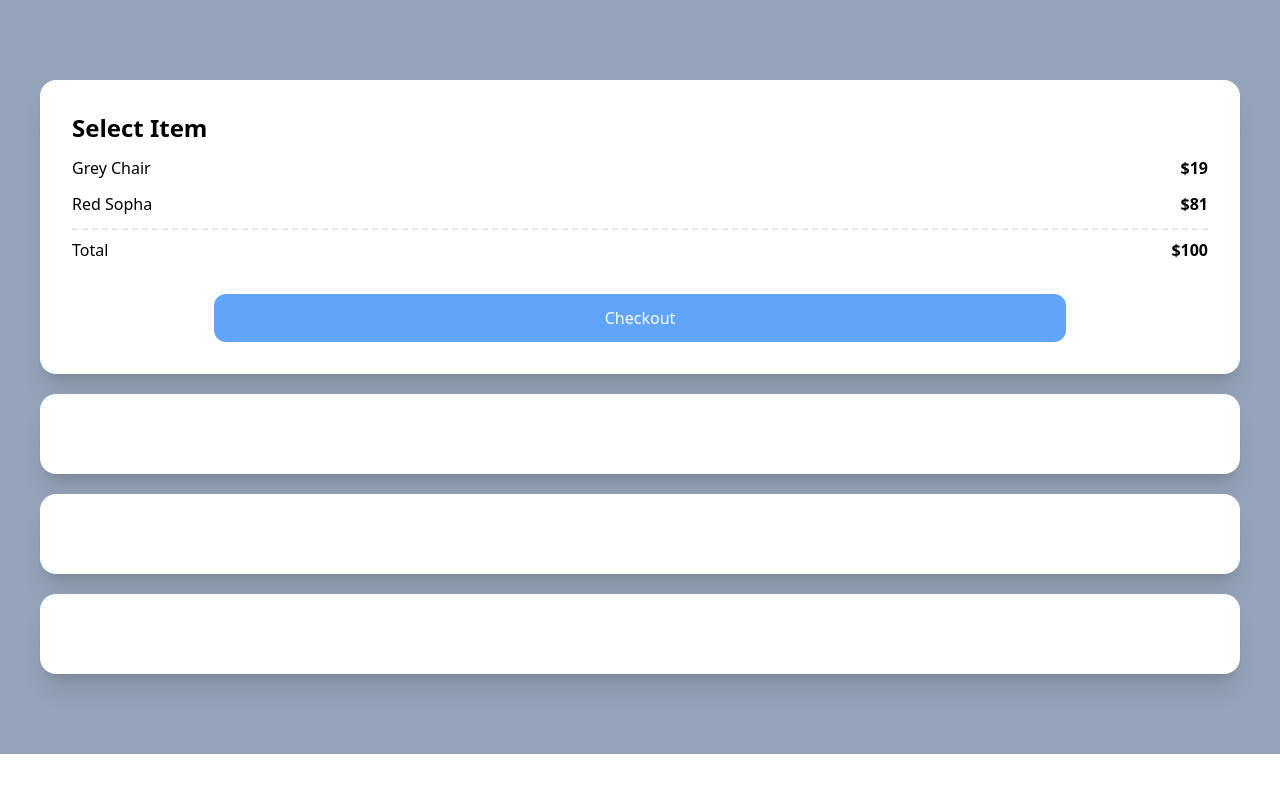
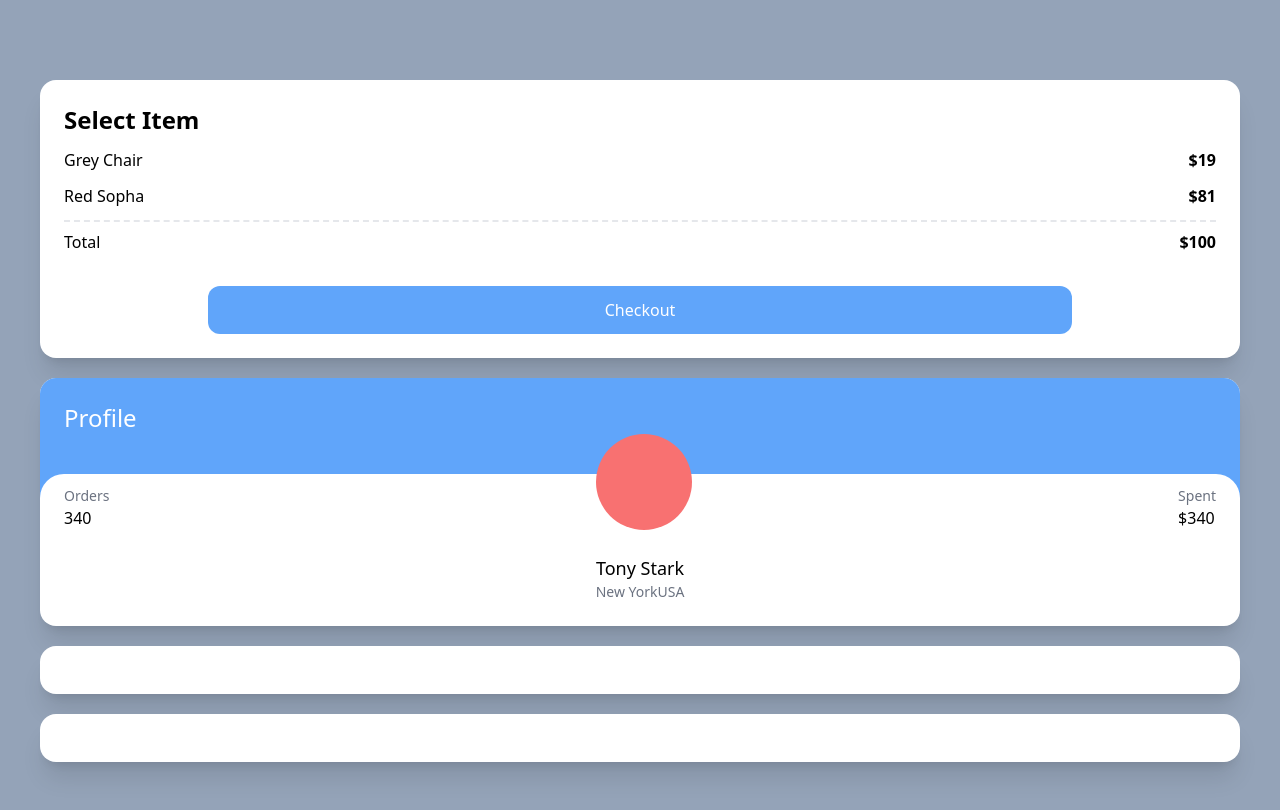
Before and after one commit to BoraParkDev/caroot-market, a Next.js app: page / in a window 1280 px wide. Shown: the top 810 px of the page. Built offline with nearby package versions, Linux system fonts and the light colour scheme.

Commit message:
#feat tailwind css practice-(2)

```diff
--- a/pages/index.tsx
+++ b/pages/index.tsx
@@ -3,7 +3,7 @@
 const Home: NextPage = () => {
   return (
     <div className="bg-slate-400 py-20 px-10 grid gap-5">
-      <div className="bg-white p-8 rounded-2xl shadow-xl">
+      <div className="bg-white p-6 rounded-2xl shadow-xl">
         <span className="font-semibold text-2xl">Select Item</span>
         <div className="flex justify-between my-3">
           <span className="text-grey-500">Grey Chair</span>
@@ -21,9 +21,30 @@
           Checkout
         </div>
       </div>
-      <div className="bg-white p-10 rounded-2xl shadow-xl"></div>
-      <div className="bg-white p-10 rounded-2xl shadow-xl"></div>
-      <div className="bg-white p-10 rounded-2xl shadow-xl"></div>
+      <div className="bg-white overflow-hidden rounded-2xl shadow-xl">
+        <div className="bg-blue-400 p-6 pb-20">
+          <span className="text-white text-2xl">Profile</span>
+        </div>
+        <div className="rounded-3xl p-6 bg-white relative -top-10">
+          <div className="flex relative -top-16 items-end justify-between">
+            <div className="flex flex-col">
+              <span className="text-sm text-gray-500">Orders</span>
+              <span className="font-medium">340</span>
+            </div>
+            <div className="h-24 w-24 bg-red-400 rounded-full" />
+            <div className="flex flex-col">
+              <span className="text-sm text-gray-500">Spent</span>
+              <span className="font-medium">$340</span>
+            </div>
+          </div>
+          <div className="relative -mt-10 -mb-10 flex flex-col items-center">
+            <span className="text-lg font-medium">Tony Stark</span>
+            <span className="text-sm text-gray-500">New YorkUSA</span>
+          </div>
+        </div>
+      </div>
+      <div className="bg-white p-6 rounded-2xl shadow-xl"></div>
+      <div className="bg-white p-6 rounded-2xl shadow-xl"></div>
     </div>
   );
 };
```
